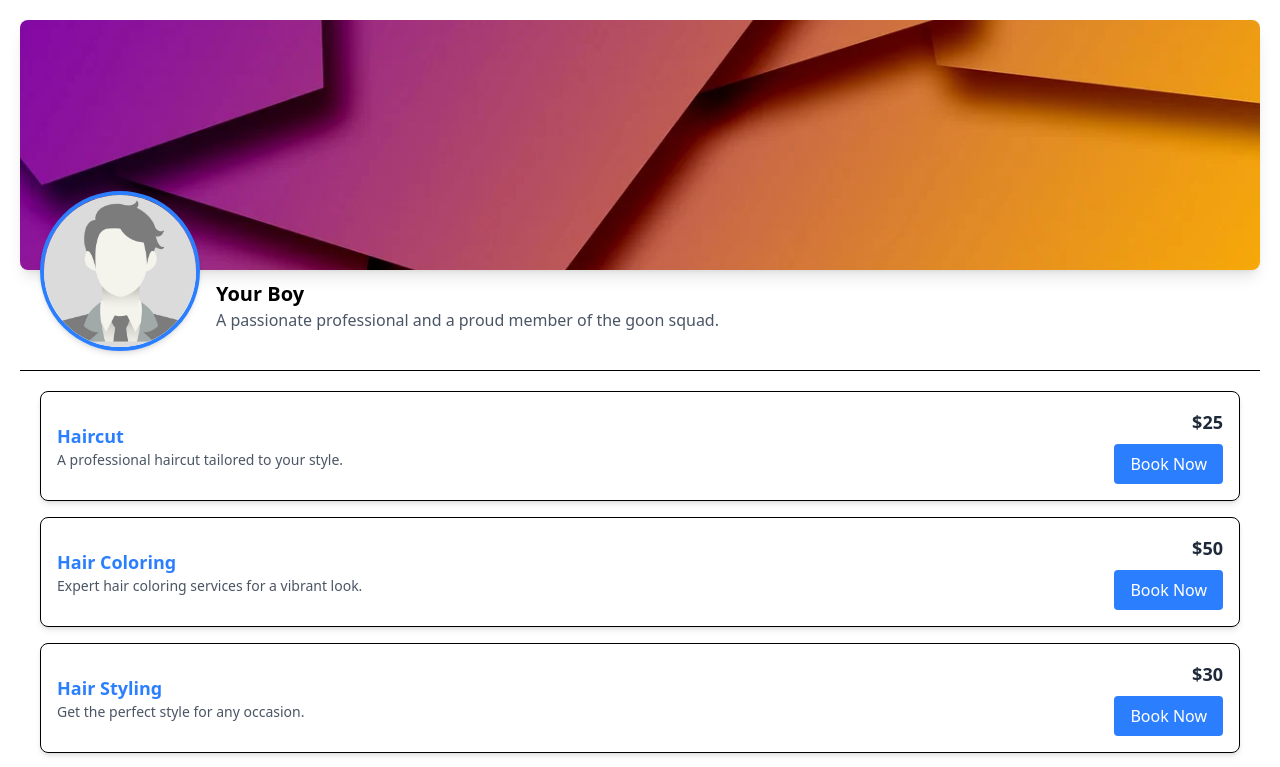
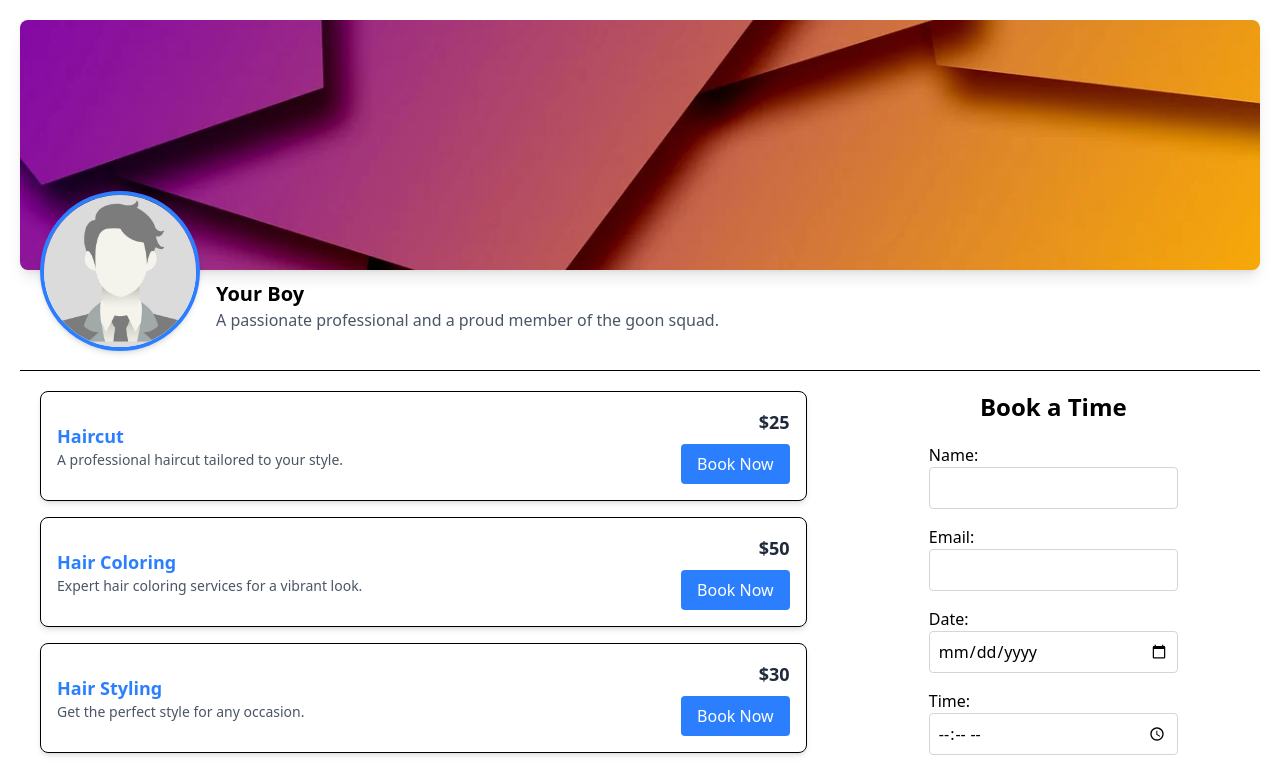
Before and after one commit to MossDog/Bookings, a React (Vite) app in the folder web-client/: page /multiple in a window 1280 px wide. Shown: the top 767 px of the page. Built offline with nearby package versions, Linux system fonts and the light colour scheme.

Commit message:
Refactored BookingForm into dock on the side of the page.

```diff
--- a/web-client/src/pages/BookingForm.tsx
+++ b/web-client/src/pages/BookingForm.tsx
@@ -1,11 +1,8 @@
-import { useParams } from 'react-router-dom';
-
 const BookingForm = () => {
-	const { serviceName } = useParams<{ serviceName: string }>();
 
 	return (
 		<div className="text-center p-5">
-			<h1 className="text-2xl font-bold">Book a Time for {serviceName}</h1>
+			<h1 className="text-2xl font-bold">Book a Time</h1>
 			<form className="inline-block text-left mt-5">
 				<div className="mb-4">
 					<label htmlFor="name" className="block font-medium">
--- a/web-client/src/pages/Multiple.tsx
+++ b/web-client/src/pages/Multiple.tsx
@@ -1,6 +1,7 @@
 import React from 'react';
 import { Link } from 'react-router-dom';
 import BannerProfile from '../components/BannerProfile';
+import BookingForm from './BookingForm';
 
 const bannerImage = "src/images/placeholder_banner.webp";
 const profileImage = "src/images/placeholder_profile.jpg";
@@ -8,7 +9,11 @@ const profileImage = "src/images/placeholder_profile.jpg";
 const Multiple = () => {
 	return (
 		<div className="text-center p-5">
+			<div className="w-full mb-5">
 				<BannerProfile bannerImage={bannerImage} profileImage={profileImage} />
+			</div>
+			<div className="flex">
+				<div className="w-2/3 pr-5">
 					<ul className="list-none p-5 space-y-4">
 						{[
 							{ name: "Haircut", description: "A professional haircut tailored to your style.", price: "$25" },
@@ -49,6 +54,11 @@ const Multiple = () => {
 						))}
 					</ul>
 				</div>
+				<div className="w-1/3">
+					<BookingForm />
+				</div>
+			</div>
+		</div>
 	);
 };
 
--- a/web-client/src/pages/Single.tsx
+++ b/web-client/src/pages/Single.tsx
@@ -1,5 +1,6 @@
 import { Link } from 'react-router-dom';
 import BannerProfile from '../components/BannerProfile';
+import BookingForm from './BookingForm';
 
 const bannerImage = "src/images/placeholder_banner.webp";
 const profileImage = "src/images/placeholder_profile.jpg";
@@ -7,7 +8,11 @@ const profileImage = "src/images/placeholder_profile.jpg";
 const Single = () => {
 	return (
 		<div className="text-center p-5">
+			<div className="w-full mb-5">
 				<BannerProfile bannerImage={bannerImage} profileImage={profileImage} />
+			</div>
+			<div className="flex">
+				<div className="w-2/3 pr-5">
 					<h1 className="text-2xl font-bold mt-10">Single Page</h1>
 					<p className="text-gray-600">
 						This is the single page. Here you can create a booking for a single service.
@@ -19,6 +24,11 @@ const Single = () => {
 						Create Booking
 					</Link>
 				</div>
+				<div className="w-1/3">
+					<BookingForm />
+				</div>
+			</div>
+		</div>
 	);
 };
 
```
Lines whose indentation alone changed are shown as unchanged.
